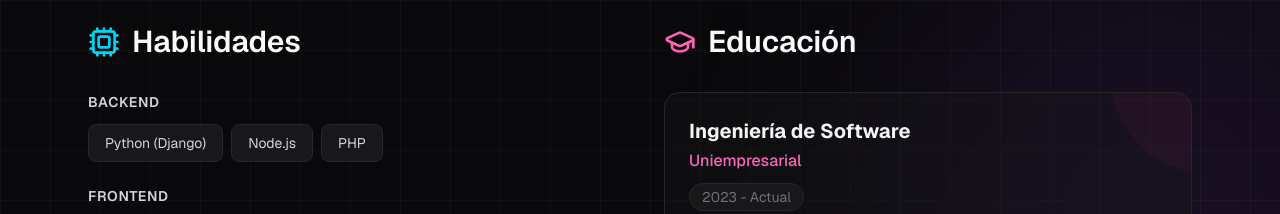
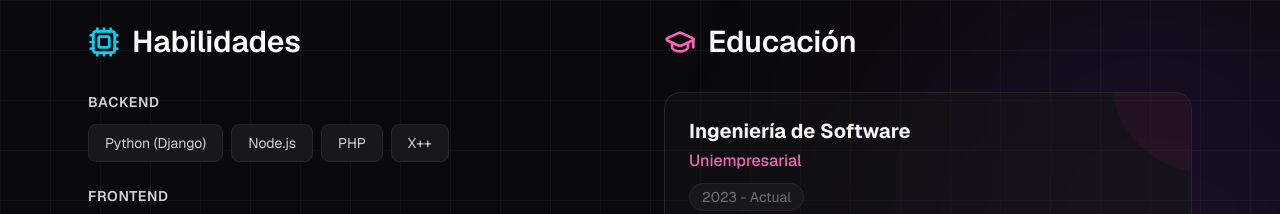
Before and after one commit to Lorenara04/mi-portafolio-web, a Next.js app: page / in a window 1280 px wide. Shown: the part 1400-1614 px from the top of the page. Built offline with nearby package versions, Linux system fonts and the light colour scheme.

Commit message:
Add X++ to backend skills

```diff
--- a/src/app/page.tsx
+++ b/src/app/page.tsx
@@ -207,7 +207,7 @@ export default function Home() {
               <div>
                 <h4 className="text-sm font-semibold text-zinc-300 uppercase tracking-wider mb-3">Backend</h4>
                 <div className="flex flex-wrap gap-2">
-                  {["Python (Django)", "Node.js", "PHP"].map(skill => (
+                  {["Python (Django)", "Node.js", "PHP", "X++"].map(skill => (
                     <span key={skill} className="bg-zinc-900 border border-zinc-800 text-zinc-300 px-4 py-2 rounded-lg text-sm">{skill}</span>
                   ))}
                 </div>
```
